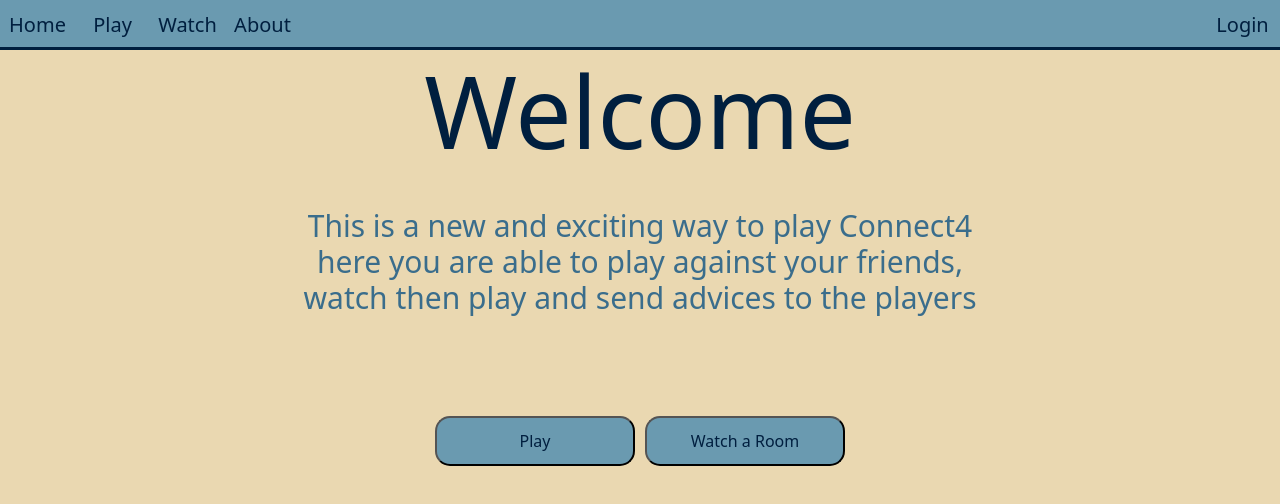
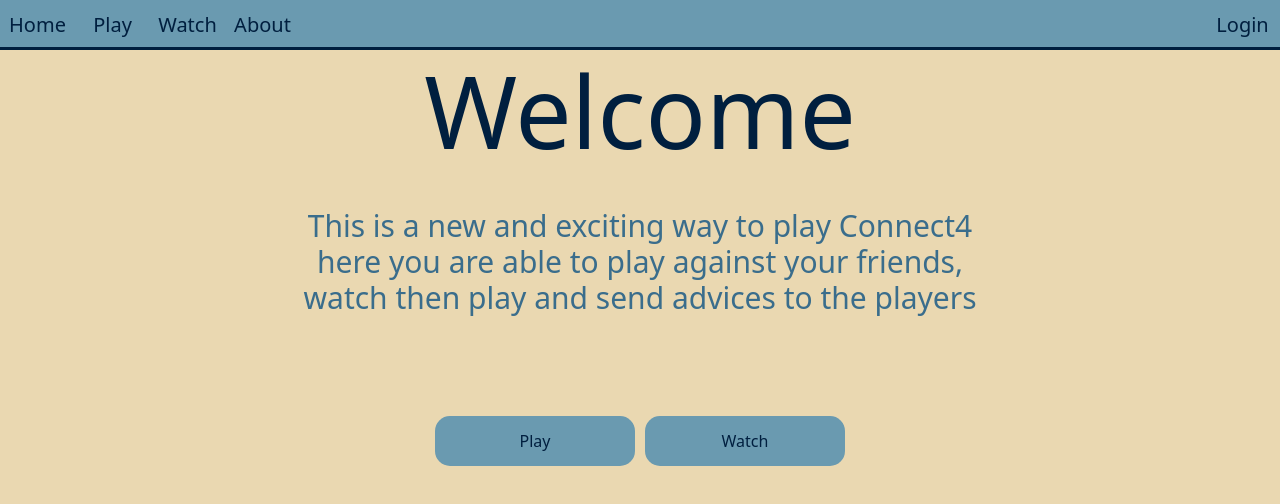
Before and after one commit to vprates-22/connect-four-web, a React (Vite) app in the folder frontend/: page / in a window 1280 px wide. Shown: the top 504 px of the page. Built offline with nearby package versions, Linux system fonts and the light colour scheme.

Commit message:
update: buttons home page

```diff
--- a/frontend/src/components/Home/HomeButtons.css
+++ b/frontend/src/components/Home/HomeButtons.css
@@ -13,6 +13,8 @@
     height: 50px;
     width: 200px;
     border-radius: 15px;
+
+    border: none;
 }
 
 .divider{
--- a/frontend/src/components/Home/HomeButtons.tsx
+++ b/frontend/src/components/Home/HomeButtons.tsx
@@ -5,7 +5,7 @@ const HomeButtons = () => {
     <div className='HomeButtons'>
         <button className='OptionButton' id='Play'>Play</button>
         <div className='divider'></div>
-        <button className='OptionButton' id='Watch'>Watch a Room</button>
+        <button className='OptionButton' id='Watch'>Watch</button>
     </div>
     );
 }
```
